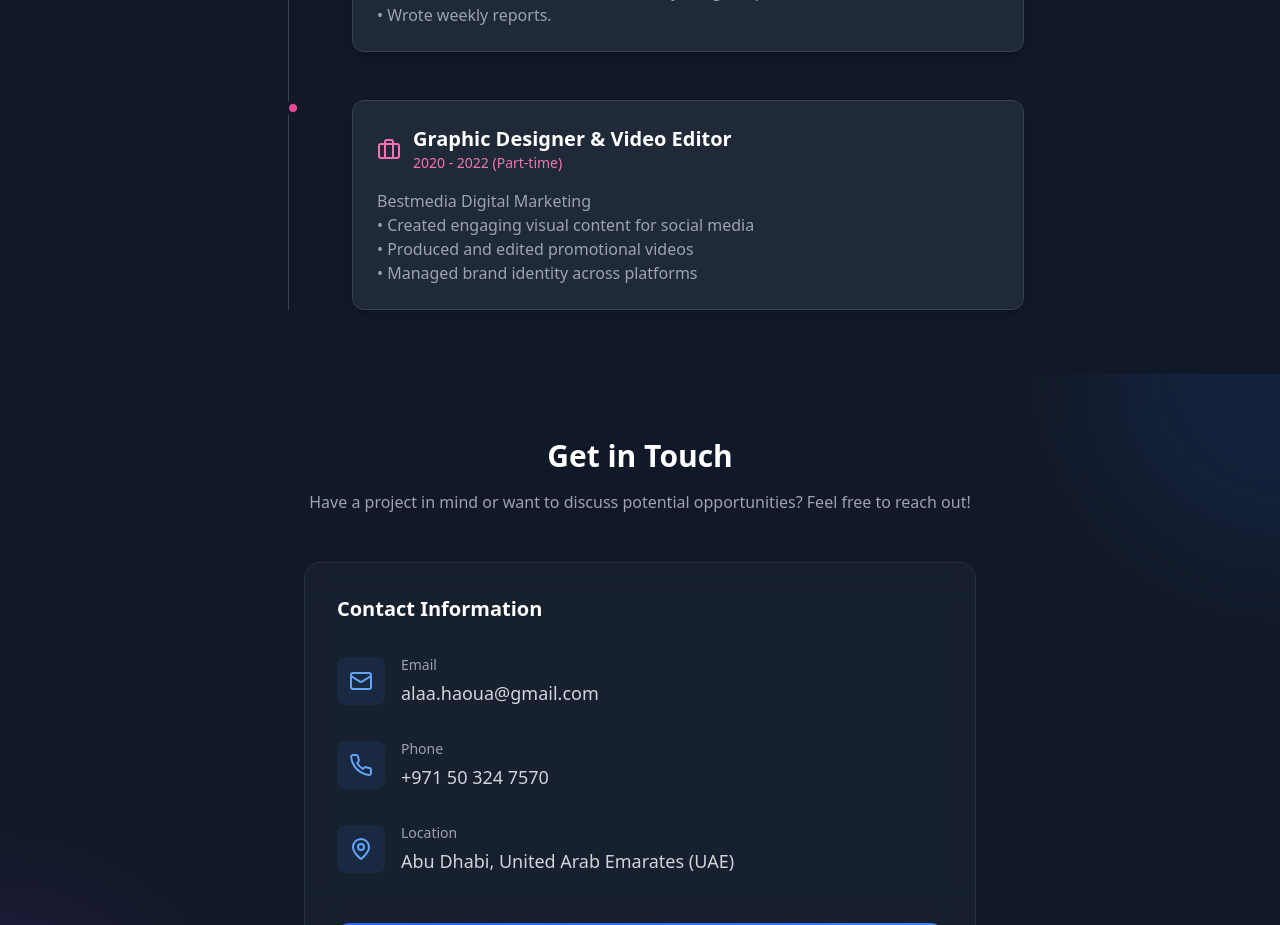
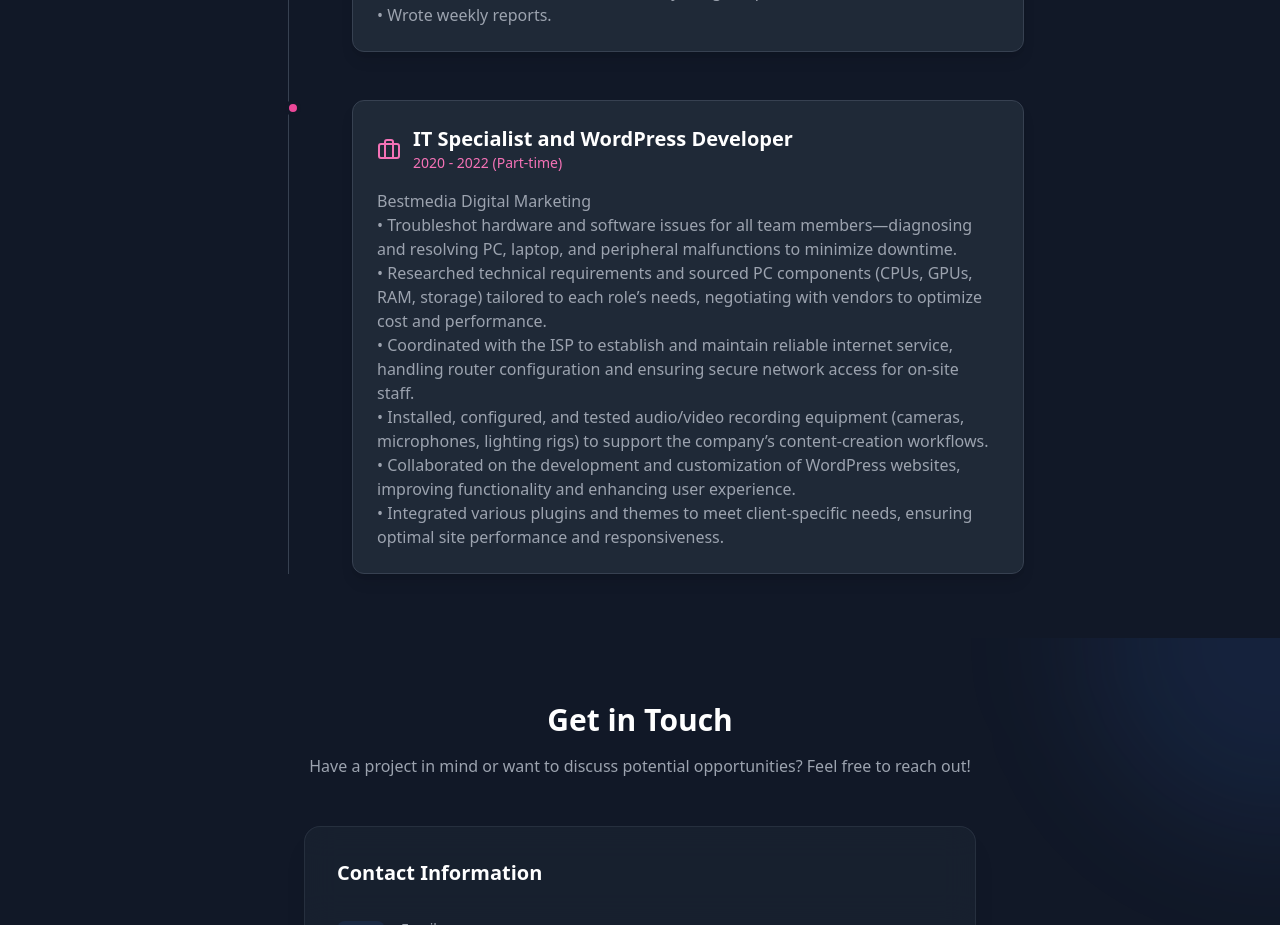
Before and after one commit to Elhaoua-Alaaeddine/Portfolio, a React (Vite) app: page / in a window 1280 px wide. Shown: the part 4320-5245 px from the top of the page. Built offline with nearby package versions, Linux system fonts and the light colour scheme.

Commit message:
Initial commit

```diff
--- a/src/components/Experience.tsx
+++ b/src/components/Experience.tsx
@@ -151,7 +151,7 @@ export default function Experience() {
                   <Briefcase className="text-pink-400" size={24} />
                   <div>
                     <h3 className="text-xl font-semibold text-white">
-                      Graphic Designer & Video Editor
+                    IT Specialist and WordPress Developer
                     </h3>
                     <p className="text-sm text-pink-400">
                       2020 - 2022 (Part-time)
@@ -161,10 +161,13 @@ export default function Experience() {
                 <p className="text-gray-400">
                   Bestmedia Digital Marketing
                   <br />
-                  • Created engaging visual content for social media
+                  • Troubleshot hardware and software issues for all team members—diagnosing and resolving PC, laptop, and peripheral malfunctions to minimize downtime.
                   <br />
-                  • Produced and edited promotional videos
-                  <br />• Managed brand identity across platforms
+                  • Researched technical requirements and sourced PC components (CPUs, GPUs, RAM, storage) tailored to each role’s needs, negotiating with vendors to optimize cost and performance.
+                  <br />• Coordinated with the ISP to establish and maintain reliable internet service, handling router configuration and ensuring secure network access for on-site staff.
+                  <br />• Installed, configured, and tested audio/video recording equipment (cameras, microphones, lighting rigs) to support the company’s content-creation workflows.
+                  <br />• Collaborated on the development and customization of WordPress websites, improving functionality and enhancing user experience.
+                  <br />• Integrated various plugins and themes to meet client-specific needs, ensuring optimal site performance and responsiveness.
                 </p>
               </div>
             </div>
```
